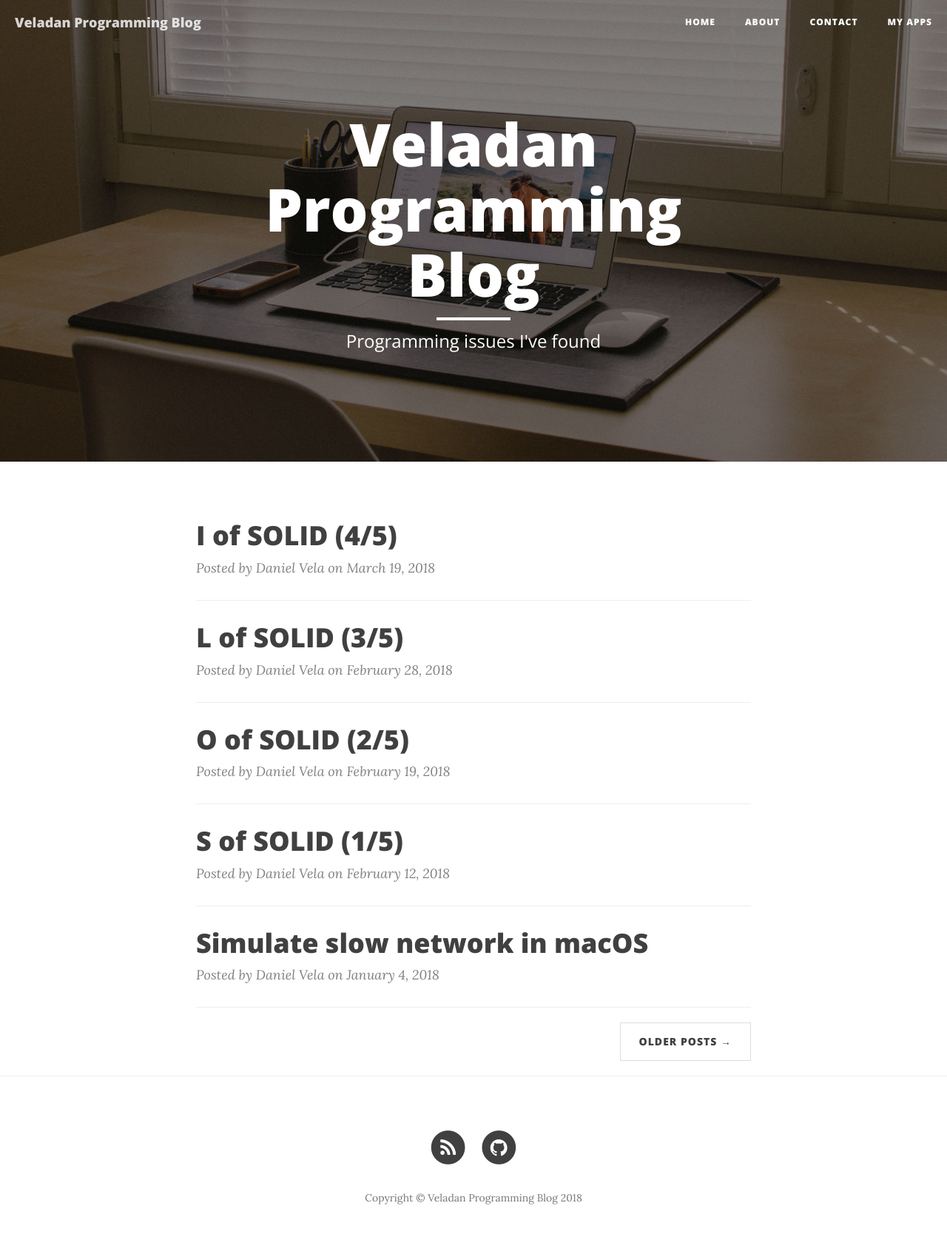
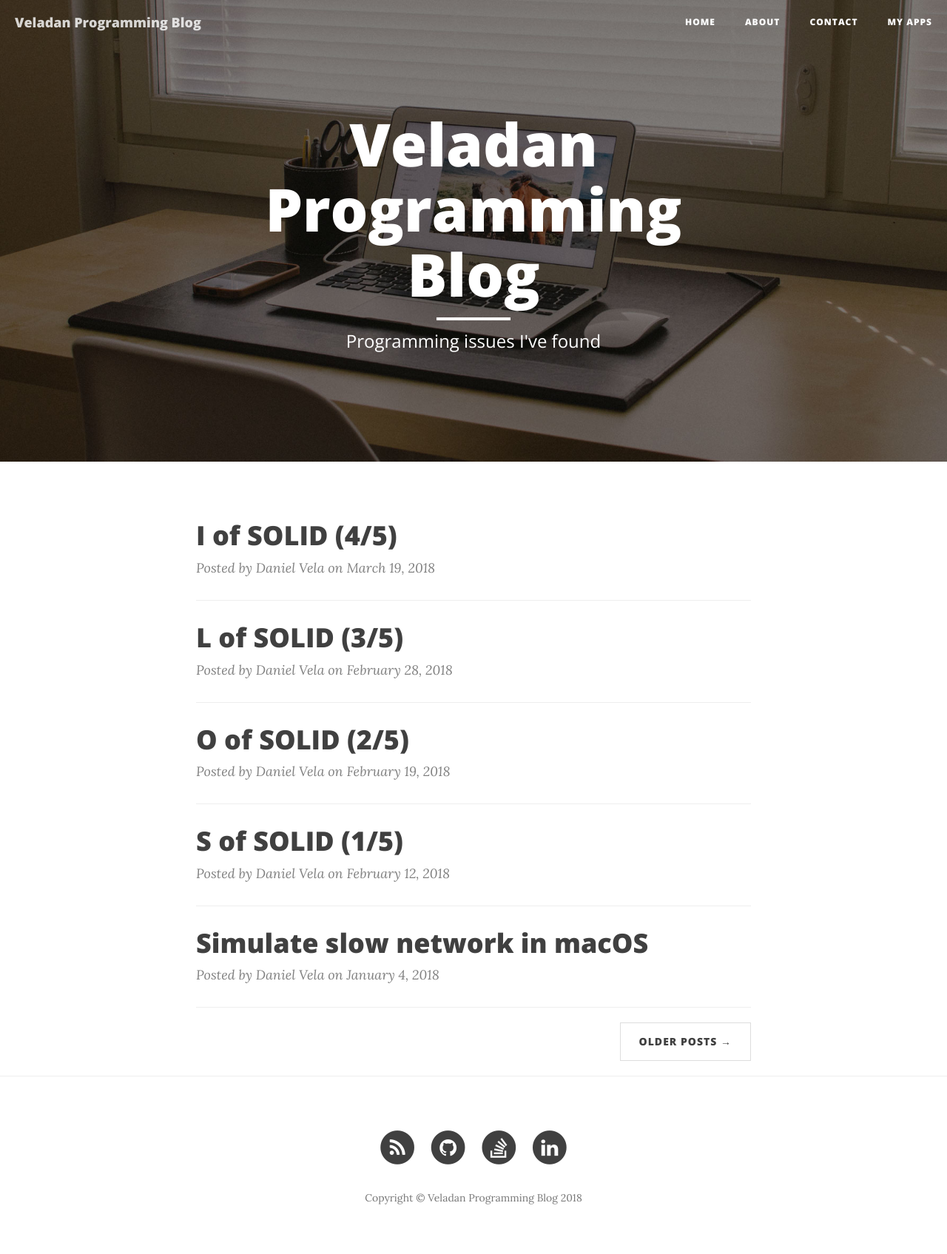
Before and after one commit to madcato/madcato.github.io, a Jekyll site: the page built from index.html, in a window 1280 px wide. Shown: the whole page at 74% size. Built offline with Jekyll 4.4.1, drawn with Linux system fonts in a browser that asks for light colours; nearby versions of some CDN libraries; the list of posts is cut into pages by our own code.

Commit message:
Added profiles

```diff
--- a/_config.yml
+++ b/_config.yml
@@ -6,6 +6,8 @@
 baseurl: ""
 url: "http://madcato.github.io"
 github_username:  madcato
+linkedin_profile: https://www.linkedin.com/in/veladan/
+stackoverflow_profile: https://stackoverflow.com/users/4815438/veladan
 
 # Build settings
 markdown: kramdown
--- a/_includes/footer.html
+++ b/_includes/footer.html
@@ -42,6 +42,26 @@
                         </a>
                     </li>
                     {% endif %}
+                    {% if site.stackoverflow_profile %}
+                    <li>
+                        <a href="{{ site.stackoverflow_profile }}">
+                            <span class="fa-stack fa-lg">
+                                <i class="fa fa-circle fa-stack-2x"></i>
+                                <i class="fa fa-stack-overflow fa-stack-1x fa-inverse"></i>
+                            </span>
+                        </a>
+                    </li>
+                    {% endif %}
+                    {% if site.linkedin_profile %}
+                    <li>
+                        <a href="{{ site.linkedin_profile }}">
+                            <span class="fa-stack fa-lg">
+                                <i class="fa fa-circle fa-stack-2x"></i>
+                                <i class="fa fa-linkedin fa-stack-1x fa-inverse"></i>
+                            </span>
+                        </a>
+                    </li>
+                    {% endif %}
                 </ul>
                 <p class="copyright text-muted">Copyright &copy; {{ site.title }} {{ site.time | date: '%Y' }}</p>
             </div>
```
